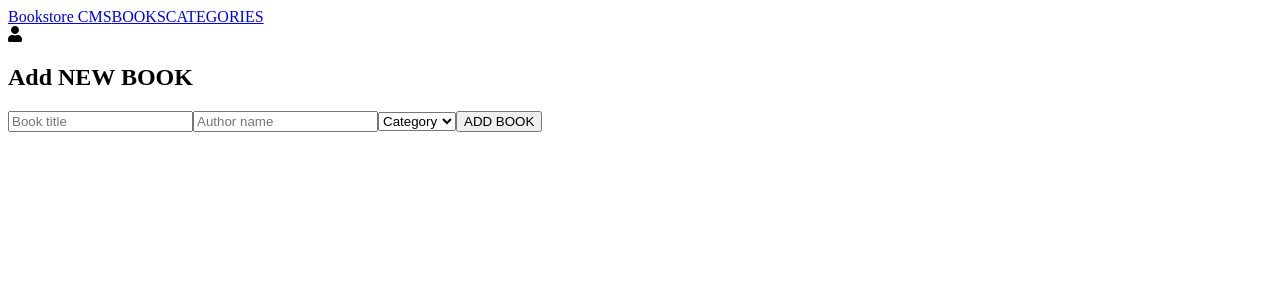
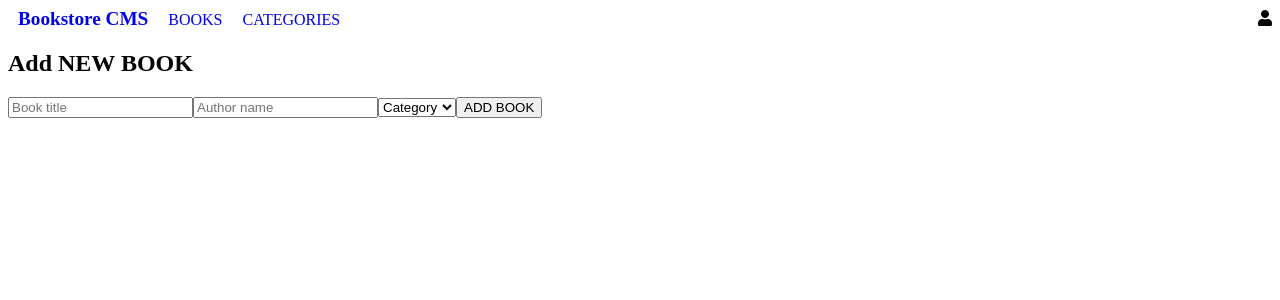
Before and after one commit to elyor-doniyorov/bookstore-redux, a React (Create React App) app: page / in a window 1280 px wide. Shown: the top 300 px of the page. Built offline with nearby package versions, Linux system fonts and the light colour scheme.

Commit message:
add styles to Header

```diff
--- /dev/null
+++ b/src/components/appComponents/Header.css
@@ -0,0 +1,14 @@
+.link {
+  text-decoration: none;
+  padding: 10px;
+}
+
+.brand-name {
+  font-size: larger;
+  font-weight: 600;
+}
+
+.user {
+  float: right;
+  margin-top: -20px;
+}
--- a/src/components/appComponents/Header.js
+++ b/src/components/appComponents/Header.js
@@ -2,23 +2,24 @@ import React from 'react';
 import { Link } from 'react-router-dom';
 import { FontAwesomeIcon } from '@fortawesome/react-fontawesome';
 import { faUser } from '@fortawesome/free-solid-svg-icons';
+import './Header.css';
 
 function Header() {
   return (
     <header>
       <nav className="row d-flex justify-content-between">
         <div className="col">
-          <Link to="/" className="brand-name">
+          <Link to="/" className="link brand-name">
             Bookstore CMS
           </Link>
-          <Link to="/" className="nav-link">
+          <Link to="/" className="link nav-link">
             BOOKS
           </Link>
-          <Link to="/categories" className="nav-link">
+          <Link to="/categories" className="link nav-link">
             CATEGORIES
           </Link>
         </div>
-        <div className="col">
+        <div className="col user">
           <span className="user-icon">
             <FontAwesomeIcon icon={faUser} />
           </span>
```
